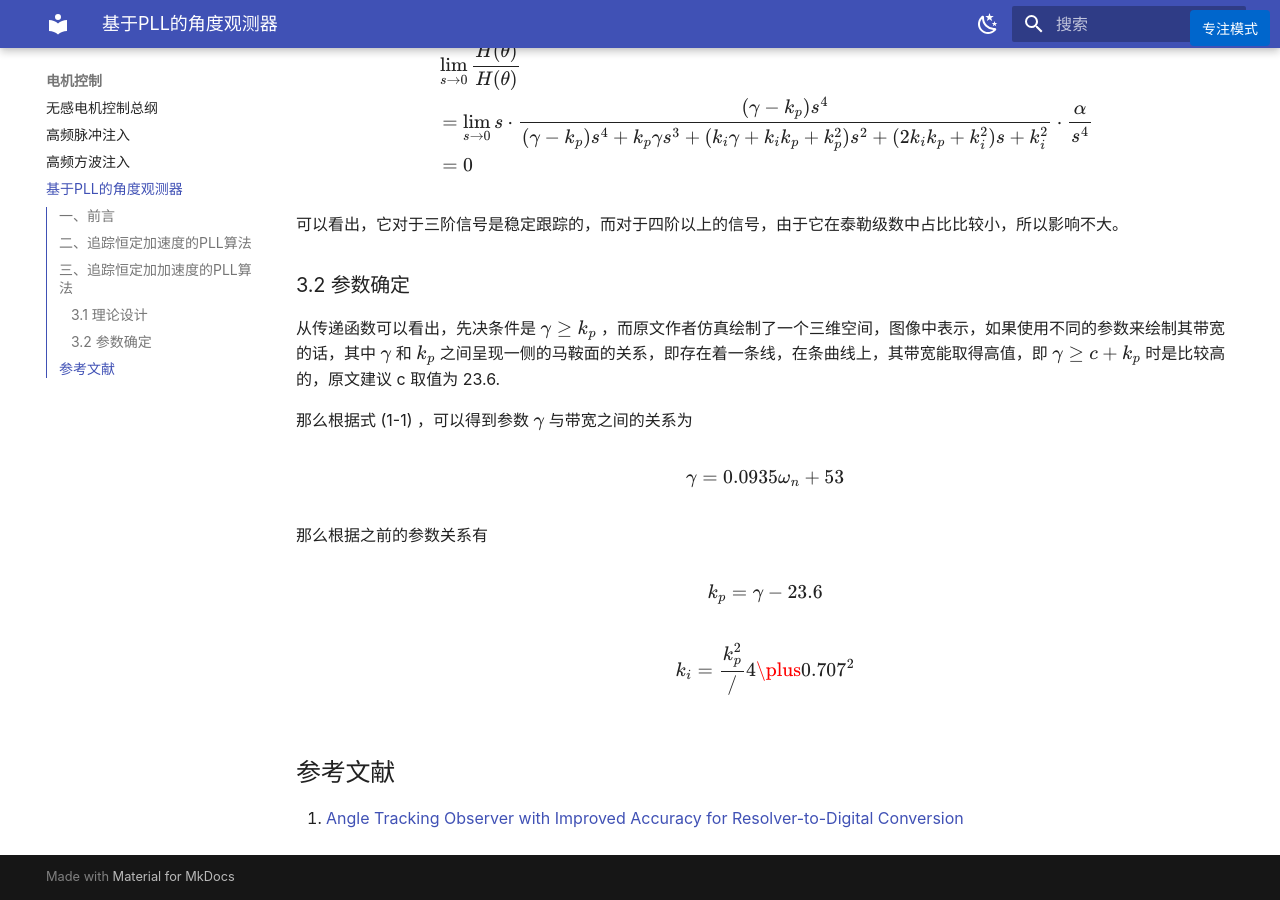
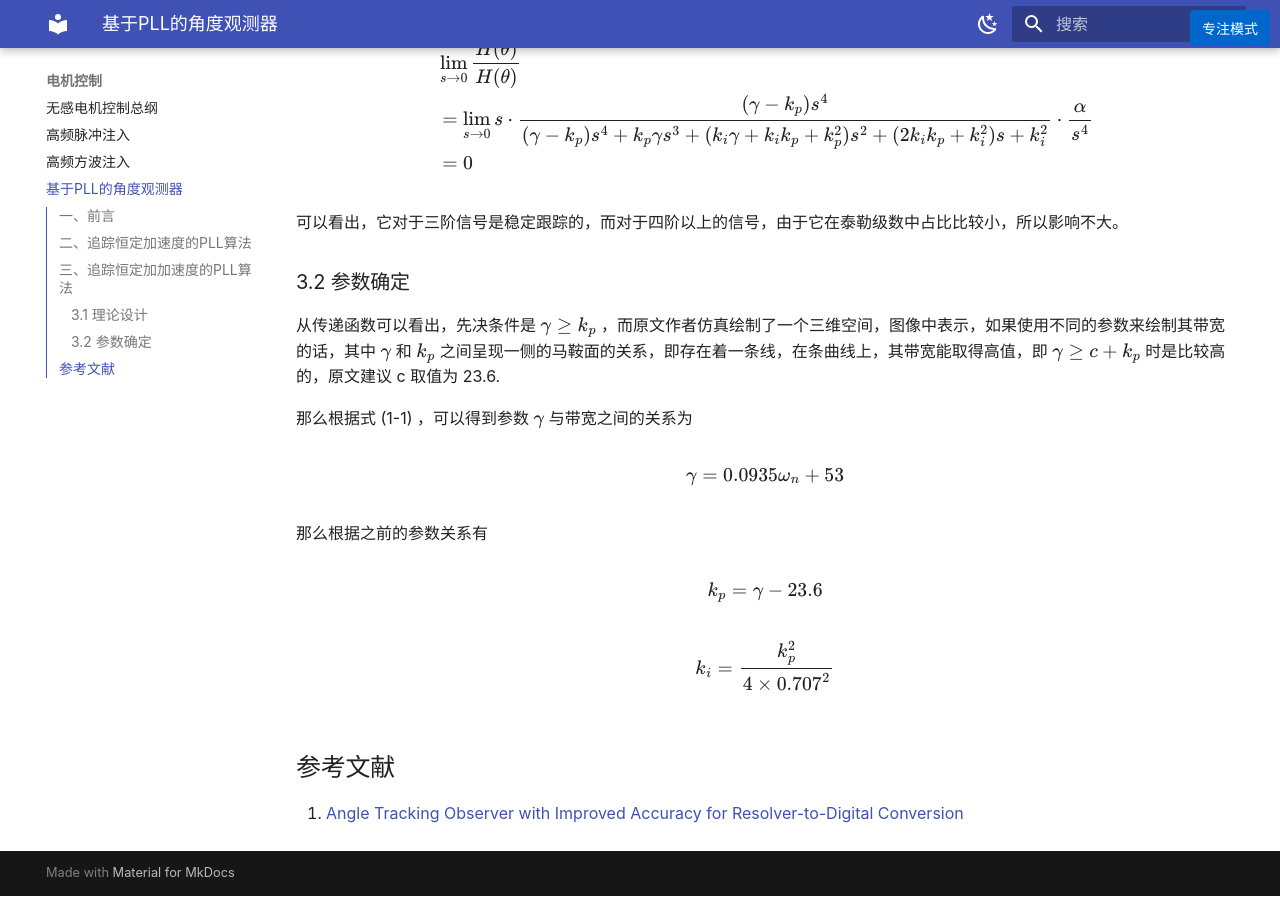
Before and after one commit to SuperIkunFan/SuperIkunFan.github.io, an MkDocs documentation site: the page built from docs/电机控制/2026-02-04-基于PLL的电角度观测器.md, in a window 1280 px wide and 900 px high, scrolled down 3692 px. Built offline with MkDocs 1.6.1 and Material for MkDocs 9.7.7, drawn with Linux system fonts in a browser that asks for light colours; some web fonts are replaced.

Commit message:
修改一些内容

```diff
--- a/docs/电机控制/2026-02-04-基于PLL的电角度观测器.md
+++ b/docs/电机控制/2026-02-04-基于PLL的电角度观测器.md
@@ -146,7 +146,7 @@ k_p = \gamma - 23.6
 $$
 
 $$
-k_i = \frac{k_p^2 }/ {4 \plus 0.707^2}
+k_i = \frac{k_p^2 } {4 \times 0.707^2}
 $$
 
 ## 参考文献
```
Also changed, not shown: docs/电机控制/assets/PLL_demo.drawio.png, docs/电机控制/assets/PLL_demo_forward.drawio.png, docs/电机控制/assets/PLL_正余弦.drawio.png, 2 other files.
